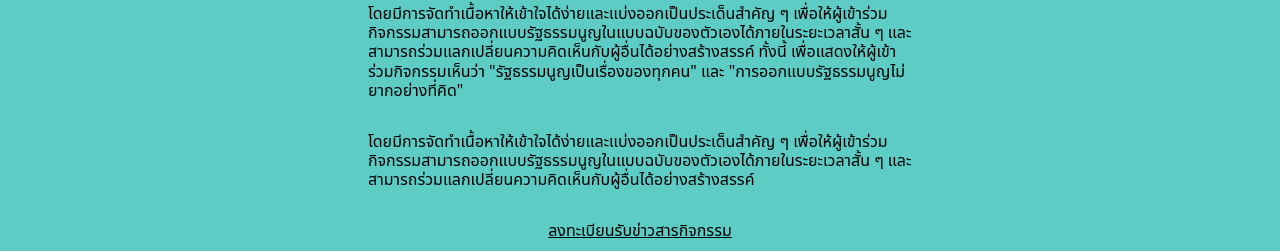
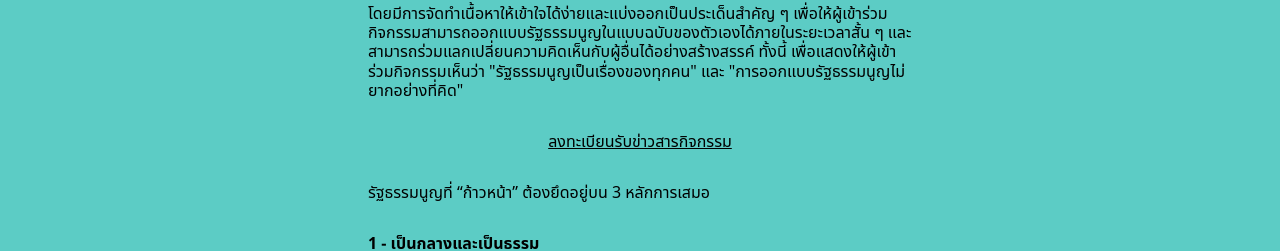
Before and after one commit to wevisdemo/conlab, a Next.js app: page / in a window 1280 px wide. Shown: the part 5140-5391 px from the top of the page. Built offline with nearby package versions, Linux system fonts and the light colour scheme; no server answers.

Commit message:
Update text

```diff
--- a/pages/index.tsx
+++ b/pages/index.tsx
@@ -130,11 +130,6 @@ const Home: FunctionComponent = () => {
             &quot;รัฐธรรมนูญเป็นเรื่องของทุกคน&quot; และ
             &quot;การออกแบบรัฐธรรมนูญไม่ยากอย่างที่คิด&quot;
           </p>
-          <p>
-            โดยมีการจัดทำเนื้อหาให้เข้าใจได้ง่ายและแบ่งออกเป็นประเด็นสำคัญ ๆ
-            เพื่อให้ผู้เข้าร่วมกิจกรรมสามารถออกแบบรัฐธรรมนูญในแบบฉบับของตัวเองได้ภายในระยะเวลาสั้น
-            ๆ และสามารถร่วมแลกเปลี่ยนความคิดเห็นกับผู้อื่นได้อย่างสร้างสรรค์
-          </p>
           <ExternalLink
             href="https://forms.gle/aLCqMHYBGURh4cvJ8"
             className="underline"
```
